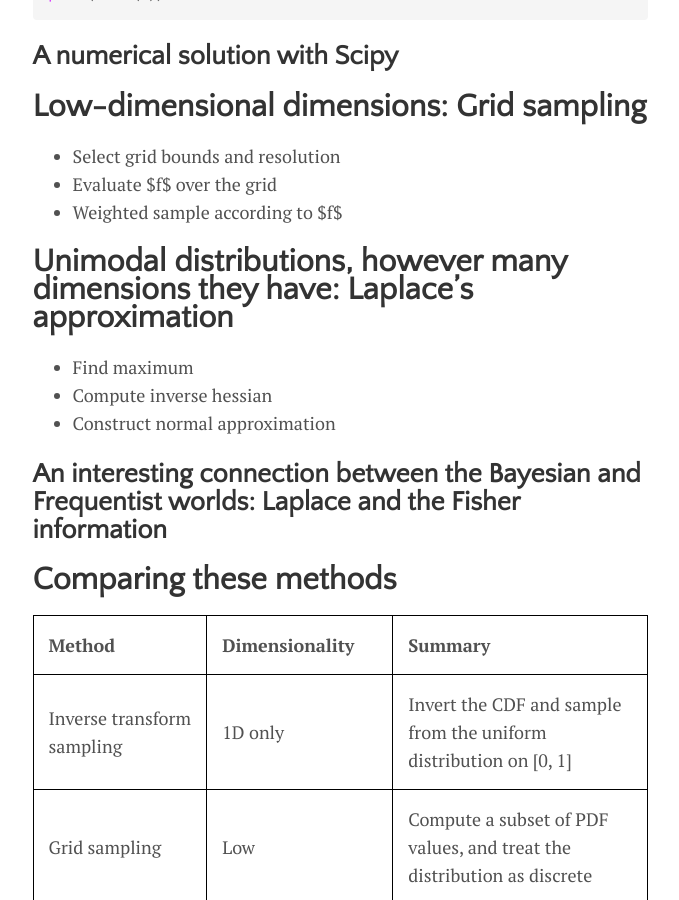
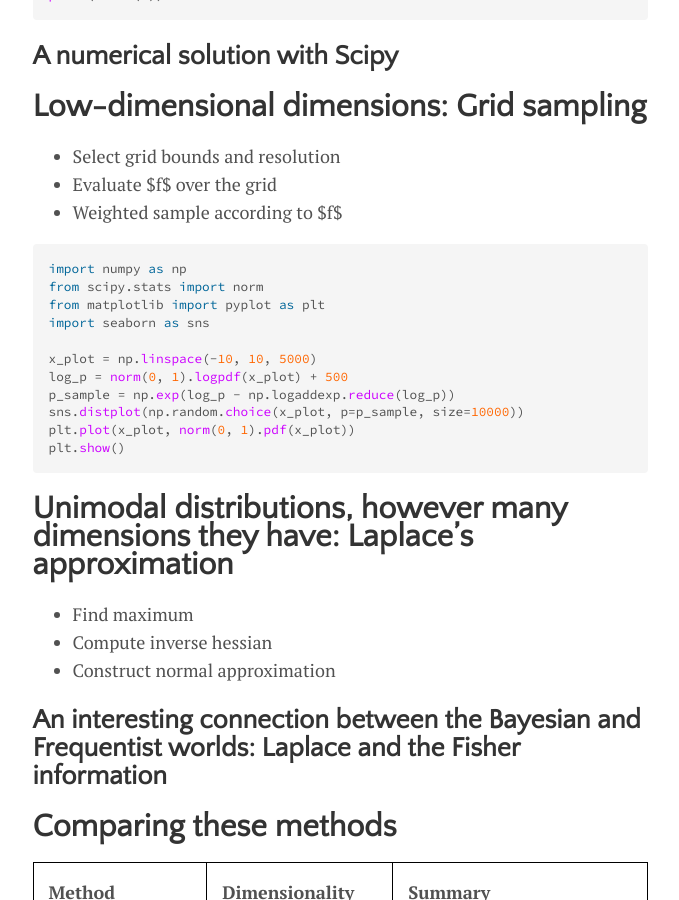
Before and after one commit to lmc2179/lmc2179.github.io, a Jekyll site: the page built from drafts/simple_sampling.md, in a window 1280 px wide and 900 px high, scrolled down 1227 px. Shown: the whole window, without its empty margins (300-979 px from the left). Built offline with Jekyll 4.4.1, drawn with Linux system fonts in a browser that asks for light colours; our own code applies the rules of GitHub Pages for plain Markdown files.

Commit message:
Update simple_sampling.md

````diff
--- a/drafts/simple_sampling.md
+++ b/drafts/simple_sampling.md
@@ -38,6 +38,20 @@ print(latex(F))
 - Evaluate $f$ over the grid
 - Weighted sample according to $f$
 
+```python
+import numpy as np
+from scipy.stats import norm
+from matplotlib import pyplot as plt
+import seaborn as sns
+
+x_plot = np.linspace(-10, 10, 5000)
+log_p = norm(0, 1).logpdf(x_plot) + 500
+p_sample = np.exp(log_p - np.logaddexp.reduce(log_p))
+sns.distplot(np.random.choice(x_plot, p=p_sample, size=10000))
+plt.plot(x_plot, norm(0, 1).pdf(x_plot))
+plt.show()
+```
+
 # Unimodal distributions, however many dimensions they have: Laplace's approximation
 
 - Find maximum
````
